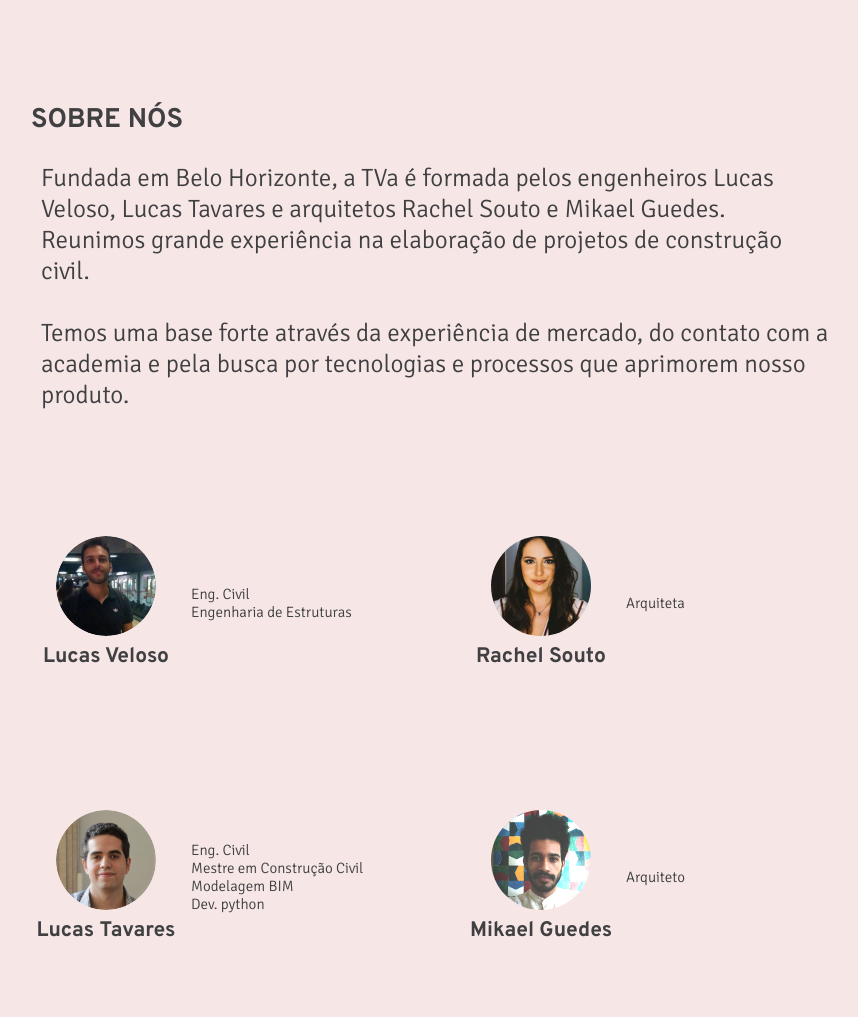
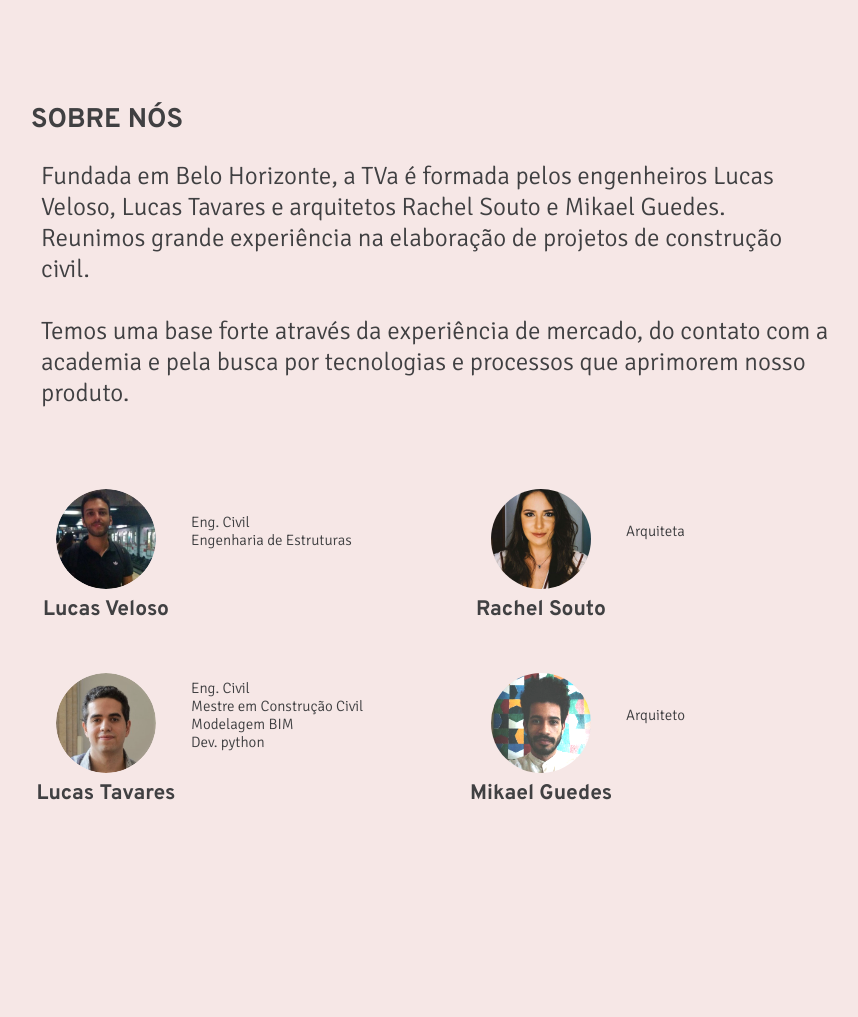
Before and after one commit to luftp/eng-site, a plain HTML site: page index.html in a window 1280 px wide. Shown: the part 819-1836 px from the top of the page, without its empty margins (209-1067 px from the left). Drawn offline with Linux system fonts and the light colour scheme; a web font is replaced by a local one.

Commit message:
Consolidade (update person-card)

```diff
--- a/style.css
+++ b/style.css
@@ -162,6 +162,7 @@ a {
 	font-family: 'Signika', sans-serif;
 	font-size: 25px;
 	padding-left: 10px;
+	margin: 0;
 }
 
 
@@ -192,7 +193,7 @@ a {
 
 .sb-img{
 	text-align: center;
-	margin: 70px 0px;
+	margin-top: 50px;
 }
 
 .sb-img img{
```
